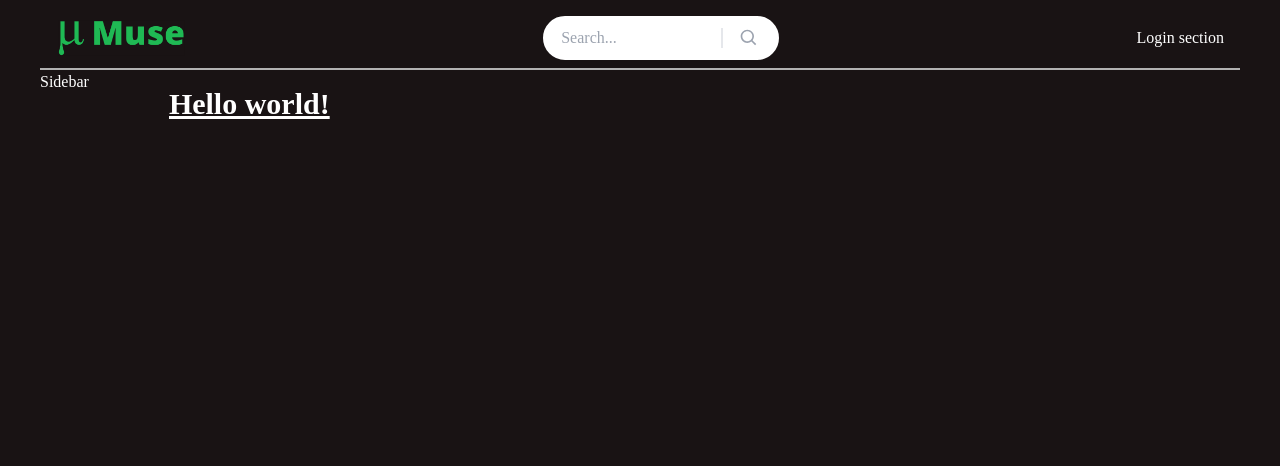
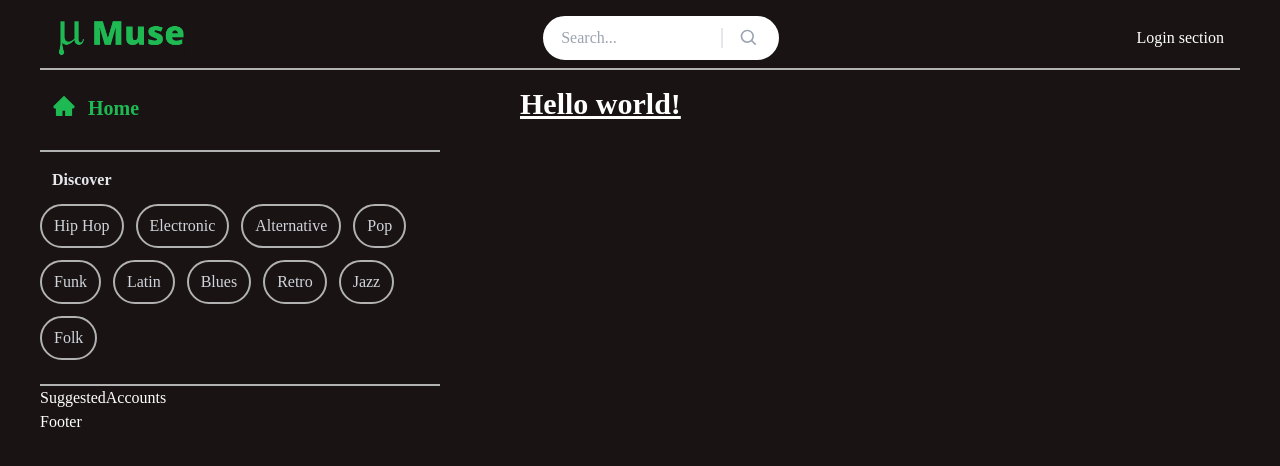
Before and after one commit to brickly26/Muse, a Next.js app: page / in a window 1280 px wide. Shown: the top 466 px of the page. Built offline with nearby package versions, Linux system fonts and the light colour scheme.

Commit message:
added discover section

```diff
--- /dev/null
+++ b/components/Discover.tsx
@@ -0,0 +1,35 @@
+import React from 'react'
+import { useRouter } from 'next/router';
+import Link from 'next/link';
+
+import { genres } from '../utils/constants';
+
+const Discover = () => {
+  const router = useRouter();
+  const { genre } = router.query;
+
+  const activeStyles = 'xl:border-2 hover:bg-gray2 xl:border-[#1FB954] px-3 py-2 rounded xl:rounded-full flex items-center justify-center cursor-pointer text-[#1FB954]'
+
+  const normalStyles = 'xl:border-2 hover:bg-gray xl:border-gray3 px-3 py-2 rounded xl:rounded-full flex items-center justify-center cursor-pointer text-gray-300'
+
+  return (
+    <div className='xl:border-b-2 xl:border-gray3 pb-6'>
+      <p className='text-gray-200 font-semibold m-3 mt-4 hidden xl:block'>
+        Discover
+      </p>
+      <div className='flex gap-3 flex-wrap'>
+        {genres.map((gen) => (
+          <Link href={`/?genre=${gen.name}`} key={gen.name}>
+            <div className={genre === gen.name ? activeStyles : normalStyles}>
+              <span>
+                {gen.name}
+              </span>
+            </div>
+          </Link>
+        ))}
+      </div>
+    </div>
+  )
+}
+
+export default Discover
--- /dev/null
+++ b/components/Footer.tsx
@@ -0,0 +1,9 @@
+import React from 'react'
+
+const Footer = () => {
+  return (
+    <div>Footer</div>
+  )
+}
+
+export default Footer
--- a/components/Sidebar.tsx
+++ b/components/Sidebar.tsx
@@ -1,8 +1,50 @@
-import React from 'react';
+import React, { useState } from 'react';
+import Link from 'next/link';
+import { useRouter } from 'next/router';
+import { ImCancelCircle } from 'react-icons/im'
+import { AiOutlineMenu, AiFillHome } from 'react-icons/ai';
+
+import Discover from './Discover';
+import SuggestedAccounts from './SuggestedAccounts';
+import Footer from './Footer';
 
 const Sidebar = () => {
+  const [showSideBar, setShowSideBar] = useState(true);
+  const { pathname } = useRouter()
+
+  const activeStyles = 'flex item-center gap-3 hover:bg-gray2 p-3 justify-center xl:justify-start cursor-pointer font-semibold text-[#1FB954] rounded'
+
+  const normalStyles = 'flex item-center gap-3 hover:bg-gray2 p-3 justify-center xl:justify-start cursor-pointer font-semibold text-gray3 rounded'
+
   return (
-    <div>Sidebar</div>
+    <div>
+      <p
+        className='inline-block xl:hidden m-2 ml-4 mt-3 text-2xl text-gray3 cursor-pointer'
+        onClick={() => {setShowSideBar((prev) => !prev)}}
+      >
+        {showSideBar ? <ImCancelCircle /> : <AiOutlineMenu />}
+      </p>
+      {showSideBar && (
+        <div className='xl:w-400 w-20 flex flex-col justify-start mb-10 border-r-2 border-gray3 xl:border-0 py-3'>
+          <div className='xl:border-b-2 border-gray3 xl:pb-4'>
+            <Link href='/' >
+              <div className={pathname === '/' ? activeStyles : normalStyles}>
+                <p className='text-2xl'>
+                  <AiFillHome />
+                </p>
+                <span className='text-xl hidden xl:block'>
+                  Home
+                </span>
+              </div>
+            </Link>
+          </div>
+
+          <Discover />
+          <SuggestedAccounts />
+          <Footer />
+        </div>
+      )}
+    </div>
   );
 }
 
--- /dev/null
+++ b/components/SuggestedAccounts.tsx
@@ -0,0 +1,9 @@
+import React from 'react'
+
+const SuggestedAccounts = () => {
+  return (
+    <div>SuggestedAccounts</div>
+  )
+}
+
+export default SuggestedAccounts
--- /dev/null
+++ b/utils/constants.ts
@@ -0,0 +1,46 @@
+export const genres = [
+  {
+    name: 'Hip Hop',
+    color: '#E8115B'
+  },
+  {
+    name: 'Electronic',
+    color: '#55A891'
+  },
+  {
+    name: 'Alternative',
+    color: '#F036A5'
+  },
+  {
+    name: 'Pop',
+    color: '#535353'
+  },
+  {
+    name: 'Funk',
+    color: '#27856A'
+  },
+  {
+    name: 'Latin',
+    color: '#477D95'
+  },
+  {
+    name: 'Blues',
+    color: '#1D3164'
+  },
+  {
+    name: 'Retro',
+    color: '#B2B2B2'
+  },
+  {
+    name: 'Jazz',
+    color: '#E13200'
+  },
+  {
+    name: 'Folk',
+    color: '#477D95'
+  }
+]
+
+export const footerList1 = ['About', 'Newsroom', 'Store', 'Contact', 'Carrers', 'ByteDance', 'Creator Directory']
+export const footerList2 = [ 'Muse for Good','Advertise','Developers','Transparency','Muse Rewards' ]
+export const footerList3 = [ 'Help', 'Safety', 'Terms', 'Privacy', 'Creator Portal', 'Community Guidelines' ]
```
Also changed, not shown: utils/client.ts (added, +9 -0 lines).
